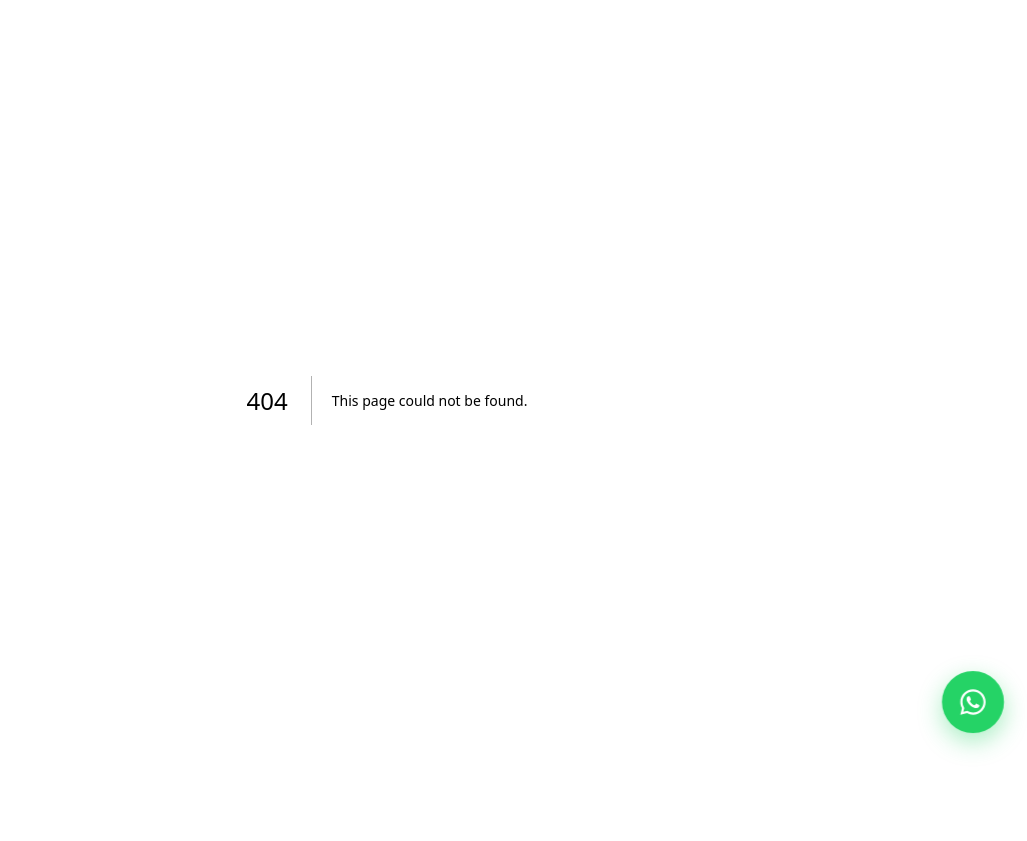
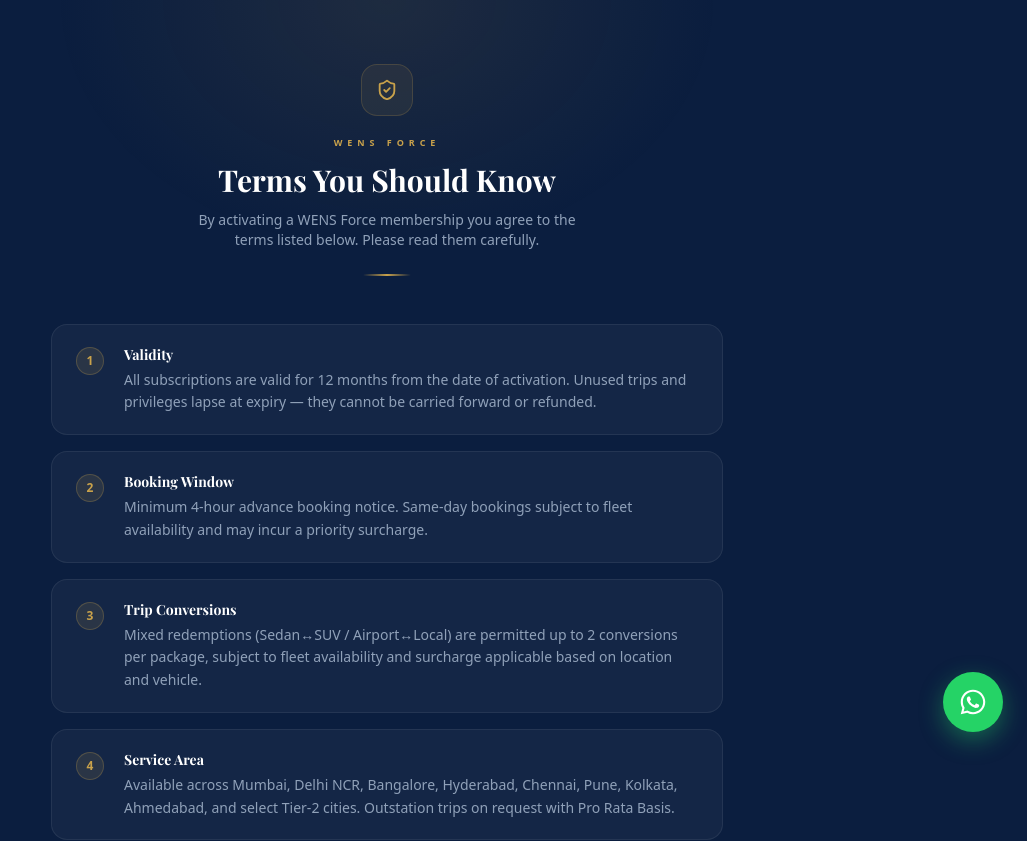
Before and after one commit to wensforce/package_wensforce, a Next.js app: page /terms in a window 1280 px wide. Before the commit this address had no page. Shown: the top 841 px of the page, without its empty margins (253-1280 px from the left). Before the commit the page ends 800 px from the top, so only its background shows below. Built offline with nearby package versions, Linux system fonts and the light colour scheme.

Commit message:
feat: update membership deadline to June 30, 2026 and add terms and conditions page

```diff
--- a/src/app/components/FoundingMemberBanner.jsx
+++ b/src/app/components/FoundingMemberBanner.jsx
@@ -5,7 +5,7 @@
 import { Crown, Gem, Tag, AlertTriangle, CheckCircle, Star } from 'lucide-react';
 
 const WA_NUMBER = '917304607954';
-const DEADLINE = '2026-05-31T23:59:59+05:30';
+const DEADLINE = '2026-06-30T23:59:59+05:30';
 
 const TIER_PRICES = {
   essential: '₹24,999* + GST 18% Extra',
@@ -105,7 +105,7 @@
             style={{ backgroundColor: 'rgba(239,68,68,0.15)', border: '1px solid rgba(239,68,68,0.35)', color: '#f87171' }}
           >
             <AlertTriangle size={12} strokeWidth={2.5} />
-            Access Closes May 31, 2026 — 11:59 PM IST
+            Access Closes June 30, 2026 — 11:59 PM IST
           </div>
         </div>
 
@@ -126,7 +126,7 @@
         </h2>
 
         <p className="text-center text-white/40 text-sm font-light mb-10 max-w-lg mx-auto leading-relaxed">
-          After May 31, all new members pay the updated price for the next cycle.
+          After June 30, all new members pay the updated price for the next cycle.
           Join now and pay today&apos;s rate for your first membership year.
         </p>
 
@@ -144,7 +144,7 @@
         {/* Tier pricing pills */}
         <div className="mb-10">
           <p className="text-center text-white/30 text-[10px] uppercase tracking-[0.3em] font-medium mb-5">
-            Current founding rates — valid till May 31
+            Current founding rates — valid till June 30, 2026
           </p>
           <div className="grid grid-cols-5 gap-2 sm:gap-3">
             {tierList.map((id) => (
@@ -193,7 +193,7 @@
         >
           <AlertTriangle size={15} className="text-red-400 shrink-0 mt-0.5" strokeWidth={2} />
           <p className="text-red-300/70 text-xs font-light leading-relaxed">
-            <strong className="text-red-300 font-semibold">After May 31, 2026:</strong> New memberships will be onboarded at the updated pricing for the next financial year cycle. This window will not be extended.
+            <strong className="text-red-300 font-semibold">After June 30, 2026:</strong> New memberships will be onboarded at the updated pricing for the next financial year cycle. This window will not be extended.
           </p>
         </div>
 
@@ -208,7 +208,7 @@
             Claim Founding Rate — Premium
           </Link>
           <a
-            href={`https://wa.me/${WA_NUMBER}?text=${encodeURIComponent('Hi WENS Force, I want to claim Founding Member pricing before May 31. Please guide me.')}`}
+            href={`https://wa.me/${WA_NUMBER}?text=${encodeURIComponent('Hi WENS Force, I want to claim Founding Member pricing before June 30, 2026. Please guide me.')}`}
             target="_blank"
             rel="noopener noreferrer"
             className="flex items-center justify-center gap-2 font-medium py-4 px-8 rounded-full text-sm transition-all w-full sm:w-auto"
@@ -221,7 +221,7 @@
         </div>
 
         <p className="text-center text-white/15 text-xs mt-6">
-          wensforce.com &nbsp;·&nbsp; +91-73046 07954 &nbsp;·&nbsp; Founding access closes 31 May 2026
+          wensforce.com &nbsp;·&nbsp; +91-73046 07954 &nbsp;·&nbsp; Founding access closes 30 June 2026
         </p>
 
       </div>
--- a/src/app/page.js
+++ b/src/app/page.js
@@ -474,6 +474,10 @@
                 href: "https://wensforce.com/disclaimer-terms-of-services/",
               },
               {
+                name: "Membership Terms",
+                href: "/terms",
+              },
+              {
                 name: "Refund Policy",
                 href: "https://wensforce.com/cancellation-refund-policy/",
               },
@@ -481,7 +485,7 @@
             ].map((item) => (
               <a
                 key={item.name}
-                target="_blank"
+                target={item.href.startsWith("/") ? "_self" : "_blank"}
                 href={item.href}
                 className="hover:text-gray-500 transition-colors"
               >
--- /dev/null
+++ b/src/app/terms/page.js
@@ -0,0 +1,150 @@
+import { ShieldCheck } from "lucide-react";
+
+const TERMS = [
+  {
+    title: "Validity",
+    body: "All subscriptions are valid for 12 months from the date of activation. Unused trips and privileges lapse at expiry — they cannot be carried forward or refunded.",
+  },
+  {
+    title: "Booking Window",
+    body: "Minimum 4-hour advance booking notice. Same-day bookings subject to fleet availability and may incur a priority surcharge.",
+  },
+  {
+    title: "Trip Conversions",
+    body: "Mixed redemptions (Sedan↔SUV / Airport↔Local) are permitted up to 2 conversions per package, subject to fleet availability and surcharge applicable based on location and vehicle.",
+  },
+  {
+    title: "Service Area",
+    body: "Available across Mumbai, Delhi NCR, Bangalore, Hyderabad, Chennai, Pune, Kolkata, Ahmedabad, and select Tier-2 cities. Outstation trips on request with Pro Rata Basis.",
+  },
+  {
+    title: "Cancellation",
+    body: "Free cancellation up to 4 hours before scheduled pickup. Cancellations within 4 hours count as a redeemed trip.",
+  },
+  {
+    title: "Privileges",
+    body: "VIP Darshan, Heritage Monument access, lounge access, and partner privileges are subject to third-party schedules and availability. WENS Force facilitates bookings as part of concierge service.",
+  },
+  {
+    title: "Renewal",
+    body: "Subscribers receive priority renewal pricing and exclusive loyalty benefits in subsequent years.",
+  },
+  {
+    title: "Confidentiality",
+    body: "All client information, travel patterns, and personal details are strictly confidential. WENS Force operates under enforced NDAs across all staff.",
+  },
+];
+
+export const metadata = {
+  title: "Terms & Conditions — WENS Force",
+  description: "Terms and conditions governing WENS Force membership subscriptions.",
+};
+
+export default function TermsPage() {
+  return (
+    <main
+      className="min-h-screen px-4 py-16"
+      style={{ backgroundColor: "#0B1E3F" }}
+    >
+      {/* Top glow */}
+      <div
+        className="fixed top-0 left-1/2 -translate-x-1/2 w-full max-w-2xl h-64 pointer-events-none"
+        style={{
+          background:
+            "radial-gradient(ellipse at 50% 0%, rgba(201,162,75,0.1) 0%, transparent 70%)",
+        }}
+      />
+
+      <div className="relative max-w-2xl mx-auto">
+
+        {/* Header */}
+        <div className="flex flex-col items-center text-center mb-12">
+          <div
+            className="rounded-2xl flex items-center justify-center mb-5"
+            style={{
+              width: 52,
+              height: 52,
+              background: "rgba(201,162,75,0.08)",
+              border: "1px solid rgba(201,162,75,0.2)",
+            }}
+          >
+            <ShieldCheck size={22} style={{ color: "#C9A24B" }} />
+          </div>
+
+          <p
+            className="text-[9px] font-black tracking-[0.55em] uppercase mb-3"
+            style={{ color: "#C9A24B" }}
+          >
+            WENS Force
+          </p>
+
+          <h1
+            className="text-3xl font-bold text-white mb-3"
+            style={{ fontFamily: "var(--font-playfair, serif)" }}
+          >
+            Terms You Should Know
+          </h1>
+
+          <p className="text-sm text-slate-400 max-w-sm">
+            By activating a WENS Force membership you agree to the terms listed
+            below. Please read them carefully.
+          </p>
+
+          {/* Gold divider */}
+          <div
+            className="mt-6 rounded-full"
+            style={{
+              width: 48,
+              height: 2,
+              background: "linear-gradient(90deg, transparent, #C9A24B, transparent)",
+            }}
+          />
+        </div>
+
+        {/* Terms list */}
+        <div className="flex flex-col gap-4">
+          {TERMS.map((term, i) => (
+            <div
+              key={term.title}
+              className="flex gap-5 rounded-2xl px-6 py-5"
+              style={{
+                background: "rgba(255,255,255,0.04)",
+                border: "1px solid rgba(255,255,255,0.07)",
+              }}
+            >
+              {/* Number badge */}
+              <span
+                className="shrink-0 w-7 h-7 rounded-full flex items-center justify-center text-xs font-black mt-0.5"
+                style={{
+                  background: "rgba(201,162,75,0.12)",
+                  border: "1px solid rgba(201,162,75,0.25)",
+                  color: "#C9A24B",
+                }}
+              >
+                {i + 1}
+              </span>
+
+              <div>
+                <h2
+                  className="text-sm font-bold text-white mb-1"
+                  style={{ fontFamily: "var(--font-playfair, serif)" }}
+                >
+                  {term.title}
+                </h2>
+                <p className="text-sm leading-relaxed text-slate-400">
+                  {term.body}
+                </p>
+              </div>
+            </div>
+          ))}
+        </div>
+
+        {/* Footer note */}
+        <p className="text-center text-xs text-slate-600 mt-10">
+          These terms are subject to change. Members will be notified of any
+          material updates.
+        </p>
+      </div>
+    </main>
+  );
+}
```
